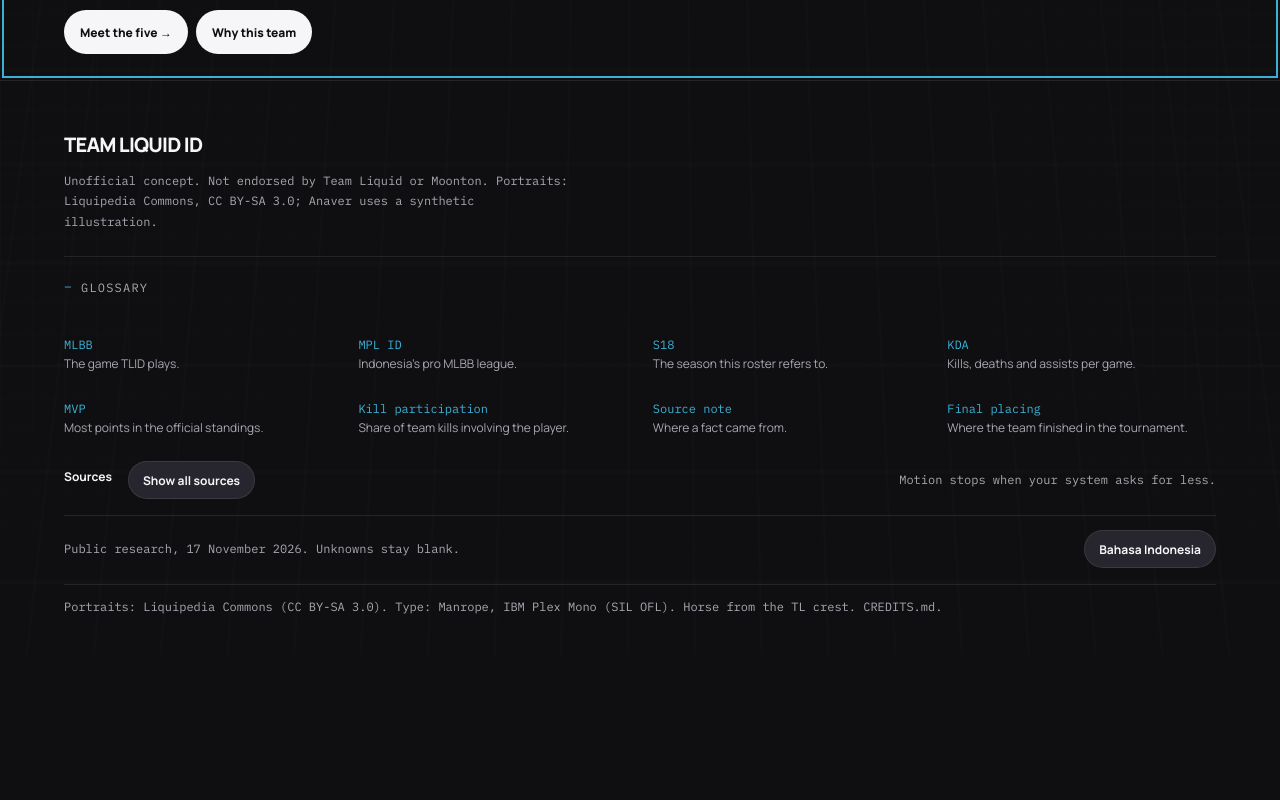
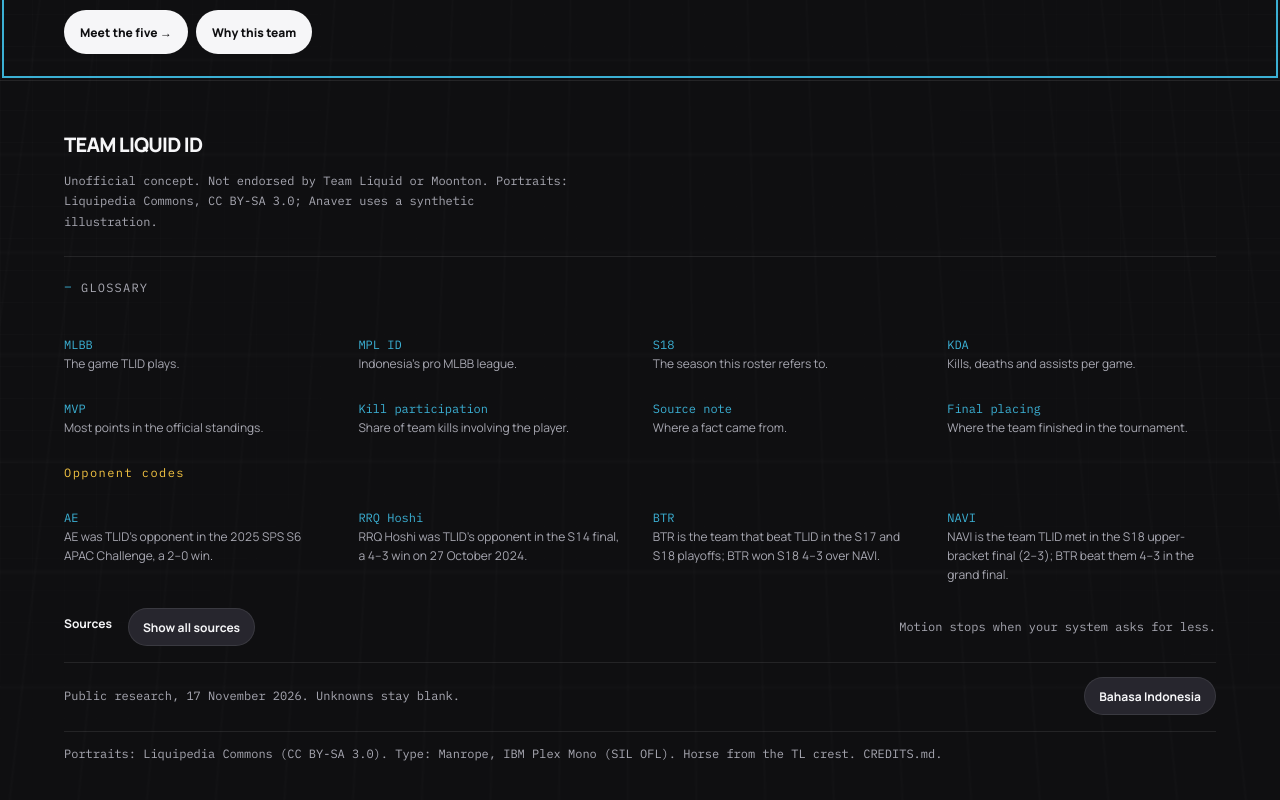
Before and after one commit to berliandro/tlid-webpage-test-hy4-flash, a website with bundled scripts: page index.html in a window 1280 px wide. Shown: the part 1650-2450 px from the top of the page. Before the commit the page ends 2305 px from the top, so only its background shows below. Built offline with nearby package versions, Linux system fonts and the light colour scheme.

Commit message:
clarify: add verified opponent codes to footer glossary

```diff
--- a/src/i18n.js
+++ b/src/i18n.js
@@ -562,6 +562,7 @@ Object.assign(TO_ID, {
   'Runner-up': 'Juara kedua',
   'Round 2': 'Babak 2', 'Upper Bracket Final': 'Final braket atas', 'Lower Bracket Final': 'Final braket bawah',
   'Substitutes (1) · No. 04': 'Cadangan (1) · No. 04',
+  'Opponent codes': 'Kode lawan',
 });
 
 // Exact-match only. Blind fragment substitution can change meaning, which is
--- a/src/router.js
+++ b/src/router.js
@@ -99,6 +99,11 @@ function shell(content) {
       <div><dt>Kill participation</dt><dd>Share of team kills involving the player.</dd></div>
       <div><dt>Source note</dt><dd>Where a fact came from.</dd></div>
       <div><dt>Final placing</dt><dd>Where the team finished in the tournament.</dd></div>
+      <div class="glossary-group"><dt>Opponent codes</dt></div>
+      <div><dt>AE</dt><dd>AE was TLID’s opponent in the 2025 SPS S6 APAC Challenge, a 2–0 win.</dd></div>
+      <div><dt>RRQ Hoshi</dt><dd>RRQ Hoshi was TLID’s opponent in the S14 final, a 4–3 win on 27 October 2024.</dd></div>
+      <div><dt>BTR</dt><dd>BTR is the team that beat TLID in the S17 and S18 playoffs; BTR won S18 4–3 over NAVI.</dd></div>
+      <div><dt>NAVI</dt><dd>NAVI is the team TLID met in the S18 upper-bracket final (2–3); BTR beat them 4–3 in the grand final.</dd></div>
     </dl></details>
     <div class="footer-controls">
       <div class="footer-control-links"><a href="/sources" data-search="Sources Source Sumber Provenance Credits Daftar sumber"${current === '/sources' ? ' class="active" aria-current="page"' : ''}>Sources</a><button class="expand-sources" type="button" data-expand-sources aria-expanded="false">Show all sources</button></div>
--- a/src/styles.css
+++ b/src/styles.css
@@ -343,6 +343,8 @@ em{font-style:normal}
 .glossary{max-width:var(--shell-max);margin:var(--s-4) auto 0;border-top:1px solid var(--hair);padding-top:8px}
 .glossary dl{display:grid;grid-template-columns:repeat(auto-fit,minmax(210px,1fr));gap:var(--block-gap);margin-top:var(--block-gap)}
 .glossary dt{font-family:var(--mono);font-size:12px;color:var(--cyan)}
+.glossary .glossary-group{grid-column:1/-1}
+.glossary-group dt{color:var(--gold);letter-spacing:.12em}
 .glossary dd{font-size:12px;color:var(--muted)}
 .footer-controls{max-width:var(--shell-max);margin:var(--s-4) auto 0;display:flex;justify-content:space-between;gap:14px;flex-wrap:wrap;align-items:center}
 .footer-control-links{display:flex;align-items:center;gap:var(--s-3);flex-wrap:wrap}
```
